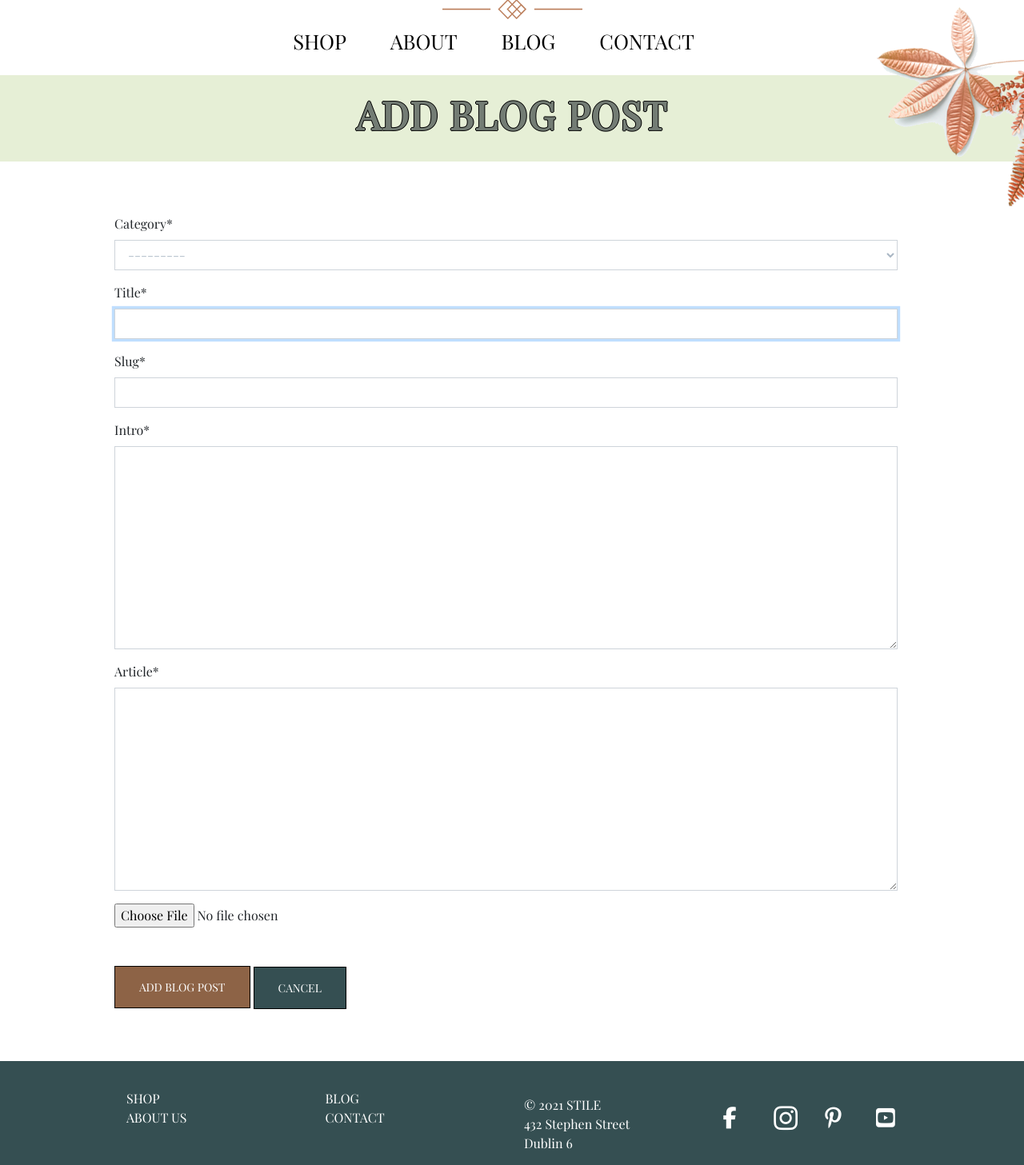
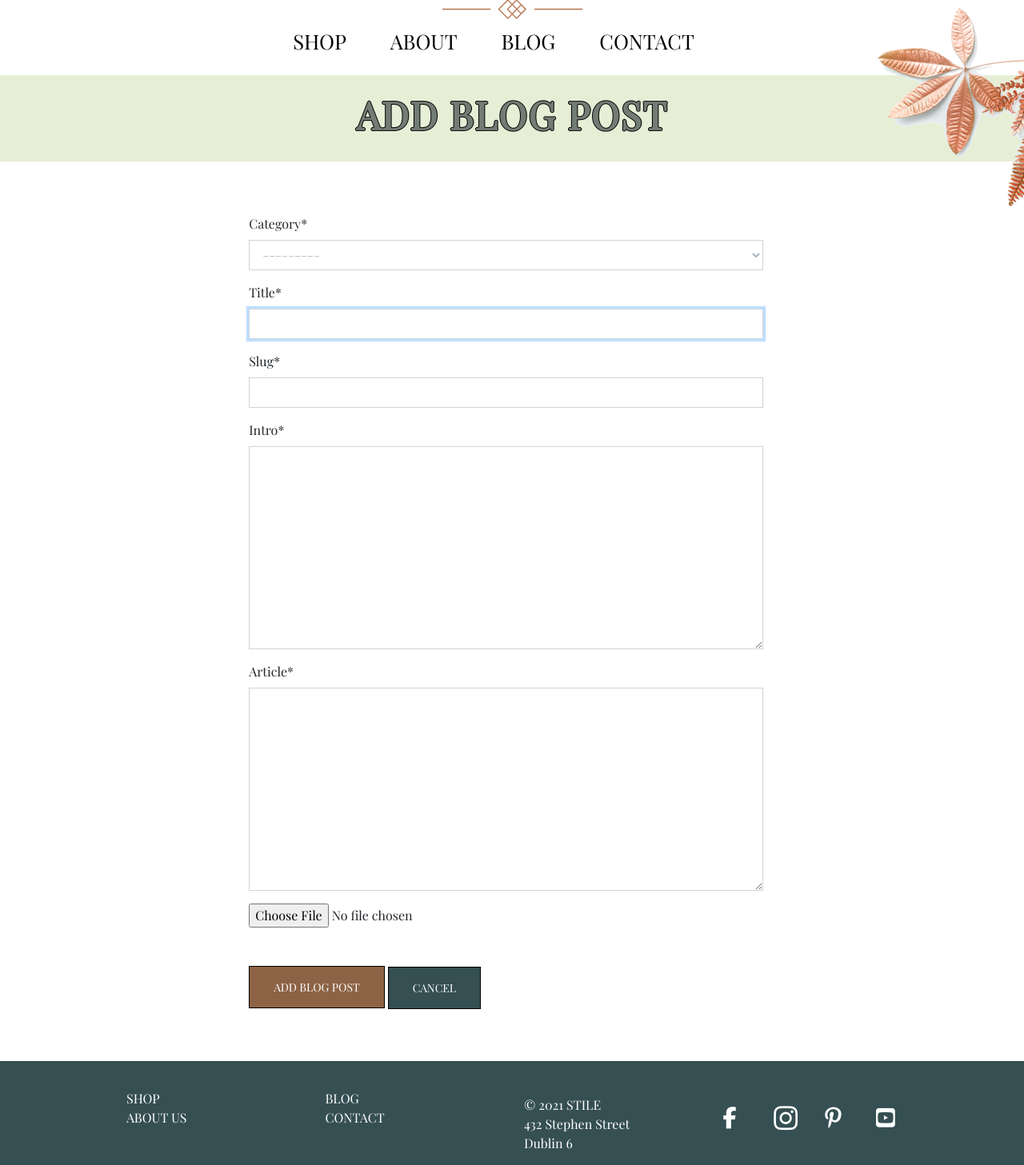
Before and after one commit to sophieboyle1/stile-ms4, a Django app: page /blog/add_blog in a window 1280 px wide. Shown: the part 91-1548 px from the top of the page at 80% size. Run offline with Django 3.2, Linux system fonts and the light colour scheme; data that the repository does not hold is empty; some libraries are stand-ins or nearby versions; some web fonts are replaced.

Commit message:
add col's to forms; fixed bug on blog

```diff
--- a/blog/templates/blog/add_blog.html
+++ b/blog/templates/blog/add_blog.html
@@ -15,7 +15,7 @@
 </div>
 <div class="container general-container">
     <div class="row">
-        <div class="col-12">
+        <div class="col-sm-10 offset-sm-1 col-md-8 offset-md-2">
             <div class="div-add-product-form">
                 <form class="mt-3" action="{% url 'add_blog' %}" method="POST" enctype="multipart/form-data"
                     id="add-blog-form">
--- a/blog/templates/blog/edit_blog.html
+++ b/blog/templates/blog/edit_blog.html
@@ -17,7 +17,7 @@
     <div class="row">
         <div class="col-12">
             <div class="div-add-product-form">
-                <form class="mt-3" action="{% url 'edit_blog' blog.slug %}" method="POST" enctype="multipart/form-data"
+                <form class="mt-3" action="{% url 'edit_blog' post.slug %}" method="POST" enctype="multipart/form-data"
                     id="add-blog-form">
                     {% csrf_token %}
                     {% for field in form %}
--- a/products/templates/products/add_product.html
+++ b/products/templates/products/add_product.html
@@ -15,7 +15,7 @@
 </div>
     <div class="container general-container">
         <div class="row">
-            <div class="col-12">
+            <div class="col-sm-10 offset-sm-1 col-md-8 offset-md-2">
                 <div class="div-add-product-form">
                     <form class="mt-3" action="{% url 'add_product' %}" method="POST" enctype="multipart/form-data" id="add-product-form">
                         {% csrf_token %}
--- a/products/templates/products/edit_product.html
+++ b/products/templates/products/edit_product.html
@@ -15,7 +15,7 @@
 </div>
 <div class="container general-container">
     <div class="row">
-        <div class="col-12">
+        <div class="col-sm-10 offset-sm-1 col-md-8 offset-md-2">
             <div class="div-add-product-form">
                 <form class="mt-3" action="{% url 'edit_product' product.id %}" method="POST"
                     enctype="multipart/form-data" id="add-product-form">
```
Also changed, not shown: media/plant_1e6MlBf.jpg (added), media/plant_xN36lnE.jpg (added).
